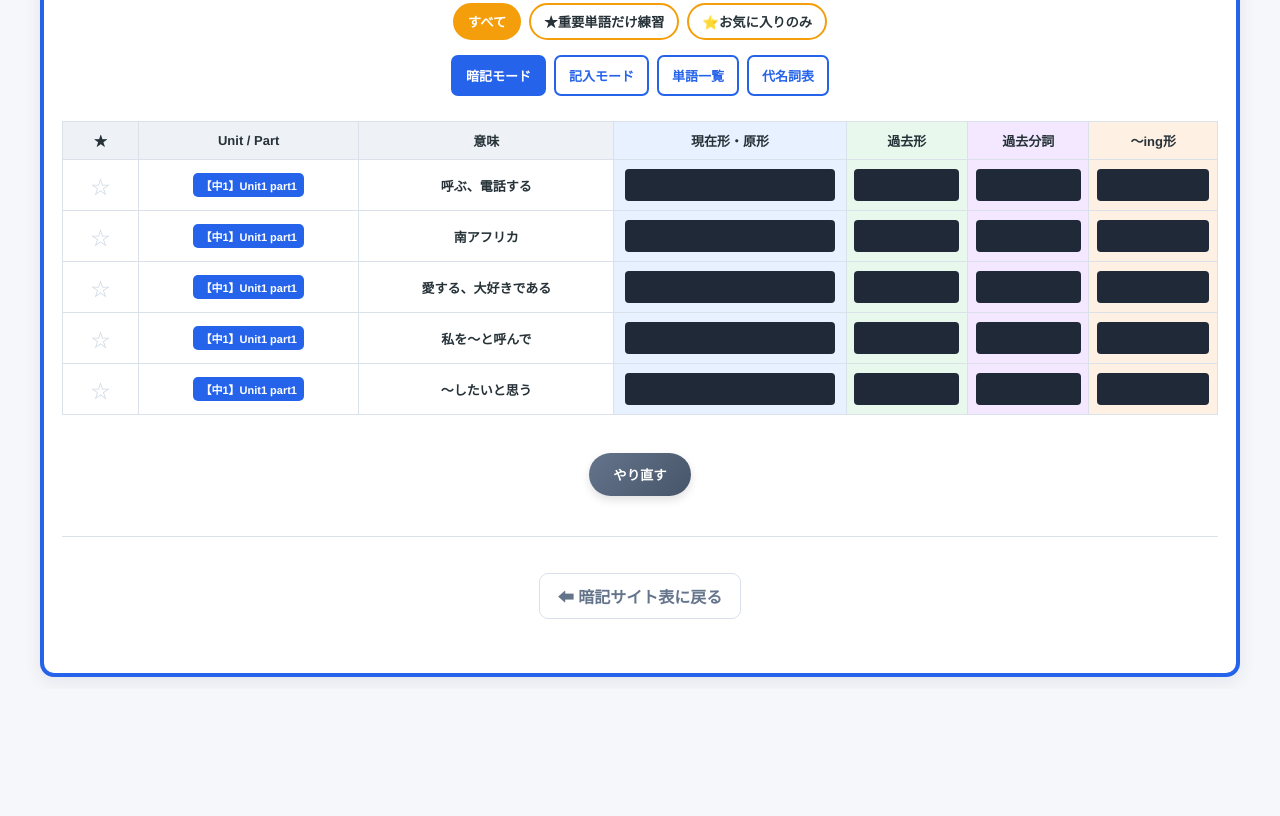
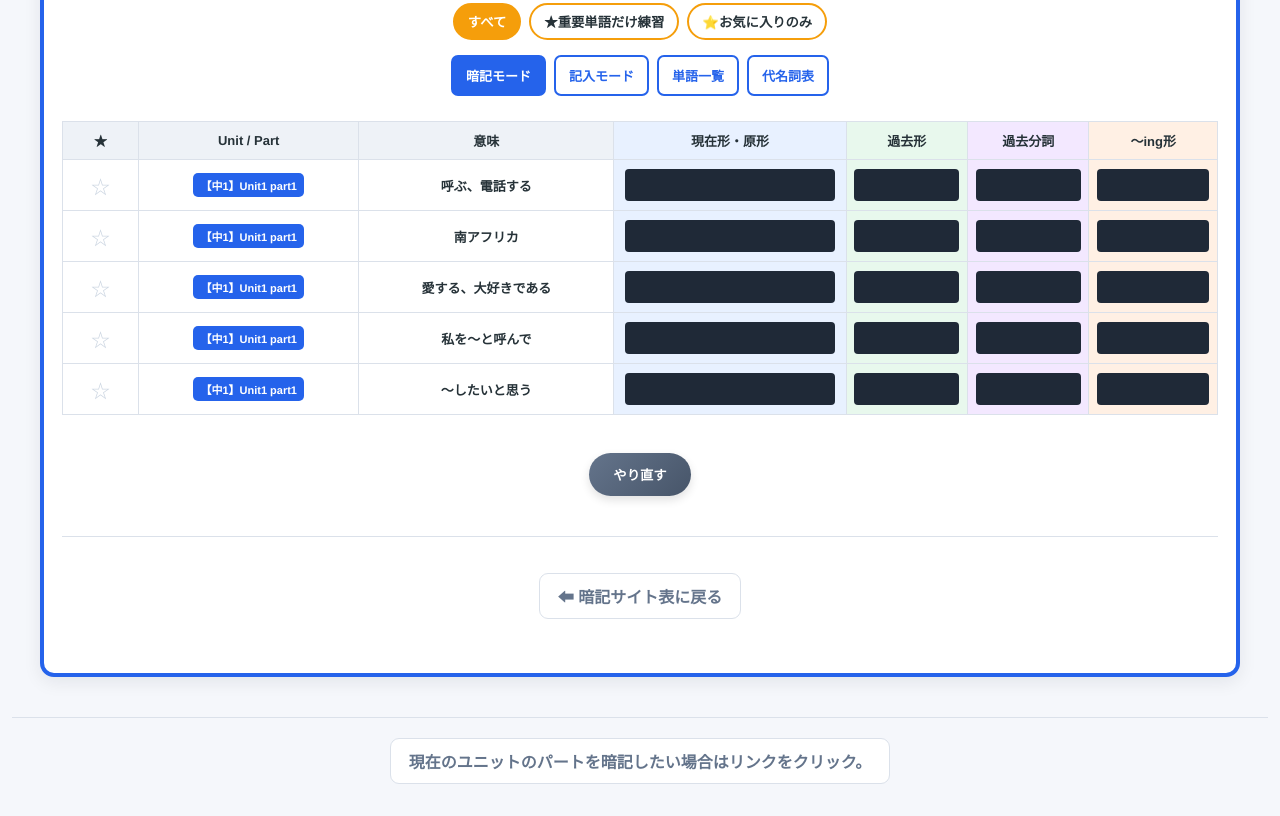
Before and after one commit to Winu-U0304/English-word.com, a plain HTML site: page index.html in a window 1280 px wide. Shown: the part 364-1180 px from the top of the page. Before the commit the page ends 1053 px from the top, so only its background shows below. Drawn offline with nearby package versions, Linux system fonts and the light colour scheme.

Commit message:
Add footer link for current unit memorization
Added a footer link for memorizing current unit parts.

```diff
--- a/index.html
+++ b/index.html
@@ -577,6 +577,8 @@ color:#94a3b8;
 
 <script src="https://cdn.jsdelivr.net/npm/canvas-confetti@1.5.1/dist/confetti.browser.min.js"></script>
 <script src="english-word.js"></script>
-
+<footer>
+    <a href="https://winu-u0304.github.io/english-unitpart-quiz/">現在のユニットのパートを暗記したい場合はリンクをクリック。</a>
+</footer>
 </body>
 </html>
```
